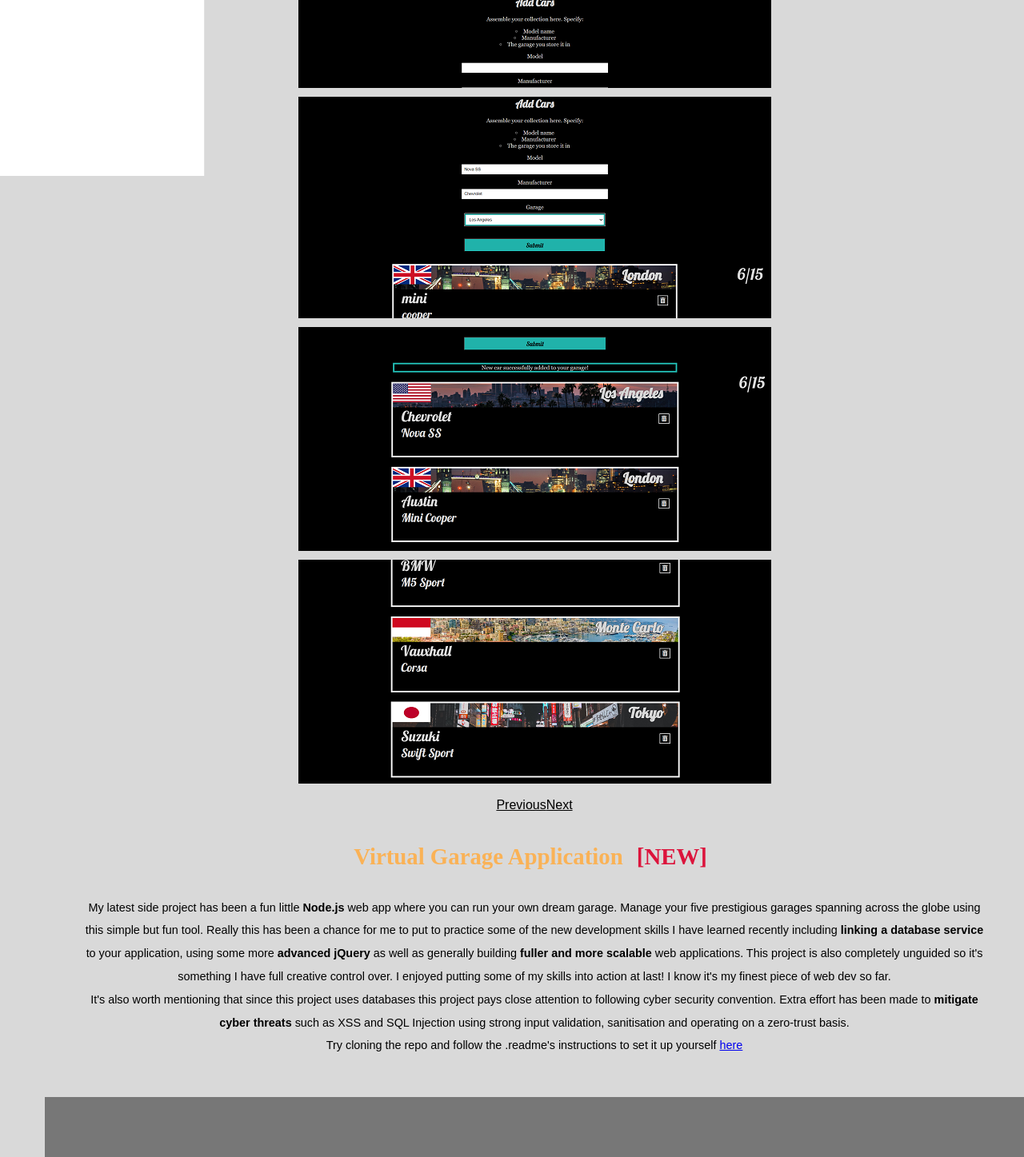
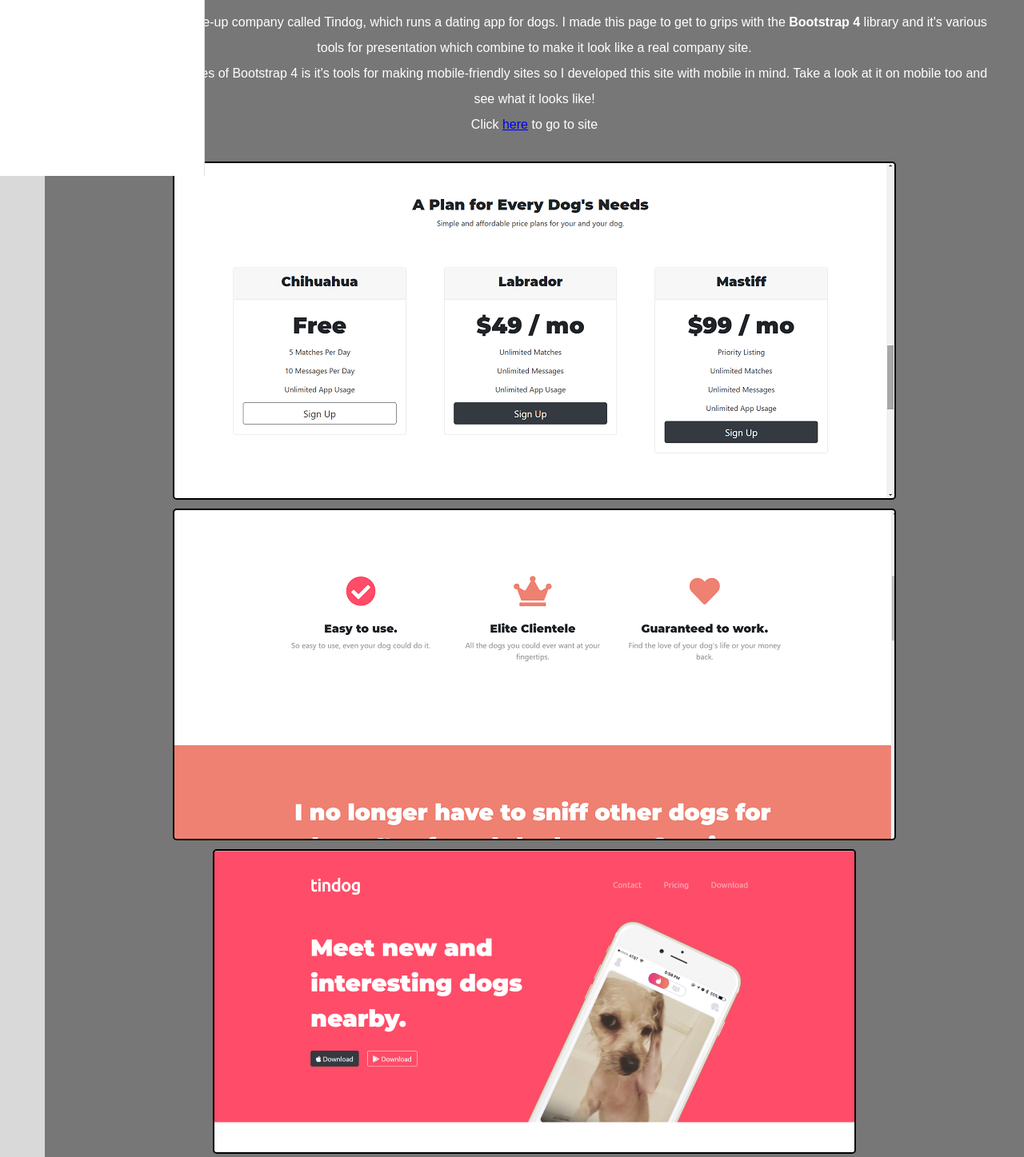
Before and after one commit to JamesBarnes48/PersonalSiteVue, a Vue app: page /showcase in a window 1280 px wide. Shown: the part 580-2027 px from the top of the page at 80% size. Built offline with nearby package versions, Linux system fonts and the light colour scheme.

Commit message:
add first project as json object

```diff
--- a/src/components/ShowcaseProject.vue
+++ b/src/components/ShowcaseProject.vue
@@ -1,11 +1,11 @@
 <script>
 export default {
-    name: 'ShowcaseProject'
+    name: 'ShowcaseProject',
     props: {
         title: {type: String, default: 'Project title'},
         mainText: {type: String, default: 'Main text'},
         repoLink: {type: String, default: '<link to repo>'},
-        projectImages: {type: Array}
+        projectImages: {type: Array, default() {return []}}
     }
 }
 </script>
--- a/src/views/Showcase.vue
+++ b/src/views/Showcase.vue
@@ -2,17 +2,35 @@
 import * as showcaseImages from '../utilities/showcase-images.js'
 
 export default {
-  data() {
-    return {
-        showcaseImages: showcaseImages
-    }
-  },
-
-  mounted() {
-  },
-
-  methods: {
-  }
+  data:() => ({
+        showcaseImages: showcaseImages,
+        projects: [
+            {
+                title: 'Virtual Garage Application',
+                mainText: `My latest side project has been a fun little Node.js web app where you can run your own dream garage. Manage your five prestigious garages spanning
+                    across the globe using this simple but fun tool. Really this has been a chance for
+                    me to put to practice some of the new development skills I have learned recently including linking a database service</strong> to your application,
+                    using some more advanced jQuery</strong> as well as generally building fuller and more scalable</strong> web applications. This project is also completely unguided
+                    so it's something I have full creative control over. I enjoyed putting some of my skills into action at last! I know it's my finest piece of web dev so far.
+                    It's also worth mentioning that since this project uses databases this project pays close attention to following cyber security convention.
+                    Extra effort has been made to mitigate cyber threats</strong> such as XSS and SQL Injection using strong input validation, sanitisation and operating on a zero-trust basis.`,
+                repoLink: 'https://github.com/JamesBarnes48/Virtual-Garage',
+                projectImages: [showcaseImages.garage1, showcaseImages.garage2, showcaseImages.garage3, showcaseImages.garage4],
+            },
+            {
+                title: 'Virtual Garage Application',
+                mainText: `My latest side project has been a fun little Node.js web app where you can run your own dream garage. Manage your five prestigious garages spanning
+                    across the globe using this simple but fun tool. Really this has been a chance for
+                    me to put to practice some of the new development skills I have learned recently including linking a database service</strong> to your application,
+                    using some more advanced jQuery</strong> as well as generally building fuller and more scalable</strong> web applications. This project is also completely unguided
+                    so it's something I have full creative control over. I enjoyed putting some of my skills into action at last! I know it's my finest piece of web dev so far.
+                    It's also worth mentioning that since this project uses databases this project pays close attention to following cyber security convention.
+                    Extra effort has been made to mitigate cyber threats</strong> such as XSS and SQL Injection using strong input validation, sanitisation and operating on a zero-trust basis.`,
+                repoLink: 'https://github.com/JamesBarnes48/Virtual-Garage',
+                projectImages: [showcaseImages.garage1, showcaseImages.garage2, showcaseImages.garage3, showcaseImages.garage4],
+            },
+        ]
+  }),
 }
 </script>
 
@@ -33,48 +51,6 @@ export default {
 
     <div class="container-fluid project-section">
     <h3 class="section-heading">Web Development</h3>
-    <div class="row">
-    <div class="col-lg-1"></div>
-    <div class="col-lg-5 col-md-12 portfolio-block">
-        <div id="garage-carousel" class="carousel slide">
-        <div class="carousel-inner">
-            <div class="carousel-item active container-fluid">
-            <img class="carousel-image" :src="showcaseImages.garage1" alt="Title">
-            </div>
-            <div class="carousel-item container-fluid">
-            <img class="carousel-image" :src="showcaseImages.garage2" alt="Selecting effects">
-            </div>
-            <div class="carousel-item container-fluid">
-            <img class="carousel-image" :src="showcaseImages.garage3" alt="Output">
-            </div>
-            <div class="carousel-item container-fluid">
-            <img class="carousel-image" :src="showcaseImages.garage4" alt="Output">
-            </div>
-        </div>
-        <a class="carousel-control-prev" href="#garage-carousel" role="button" data-slide="prev">
-            <span class="carousel-control-prev-icon" aria-hidden="true"></span>
-            <span class="sr-only">Previous</span>
-        </a>
-        <a class="carousel-control-next" href="#garage-carousel" role="button" data-slide="next">
-            <span class="carousel-control-next-icon" aria-hidden="true"></span>
-            <span class="sr-only">Next</span>
-        </a>
-        </div>
-    </div>
-    <div class="col-lg-5 col-md-12 portfolio-block big-block">
-        <h3 class="subheading">Virtual Garage Application <span class="new-annotation">[NEW]</span></h3>
-        <p>My latest side project has been a fun little <strong>Node.js</strong> web app where you can run your own dream garage. Manage your five prestigious garages spanning
-        across the globe using this simple but fun tool. Really this has been a chance for
-        me to put to practice some of the new development skills I have learned recently including <strong>linking a database service</strong> to your application,
-        using some more <strong>advanced jQuery</strong> as well as generally building <strong>fuller and more scalable</strong> web applications. This project is also completely unguided
-        so it's something I have full creative control over. I enjoyed putting some of my skills into action at last! I know it's my finest piece of web dev so far.</p>
-        <p>It's also worth mentioning that since this project uses databases this project pays close attention to following cyber security convention.
-            Extra effort has been made to <strong>mitigate cyber threats</strong> such as XSS and SQL Injection using strong input validation, sanitisation and operating on a zero-trust basis.
-        </p>
-        <p>Try cloning the repo and follow the .readme's instructions to set it up yourself <a href="https://github.com/JamesBarnes48/Virtual-Garage">here</a></p>
-    </div>
-    <div class="col-lg-1 col-md-1 col-sm-1"></div>
-    </div>
     </div>
 
     <div class="container-fluid project-section">
```
